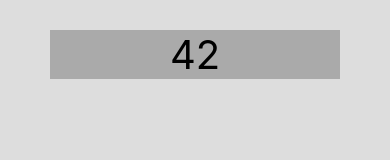
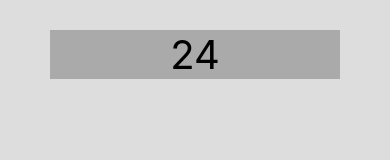
Before and after one commit to srimalonline/sum-game-react-native, a React Native app: screen / in a window 390 px wide. Shown: the top 160 px of the page. Built offline with nearby package versions, Linux system fonts and the light colour scheme.

Commit message:
random number generator option

```diff
--- a/src/components/Game.js
+++ b/src/components/Game.js
@@ -2,10 +2,11 @@
 import { View, Text, StyleSheet} from 'react-native';
 
 class Game extends React.Component {
+    target = 10 + Math.floor(40 * Math.random());
     render() {
         return (
             <View style={styles.container}>
-                <Text style={styles.target}>42</Text>
+                <Text style={styles.target}>{this.target}</Text>
             </View>
         );
     };
```
